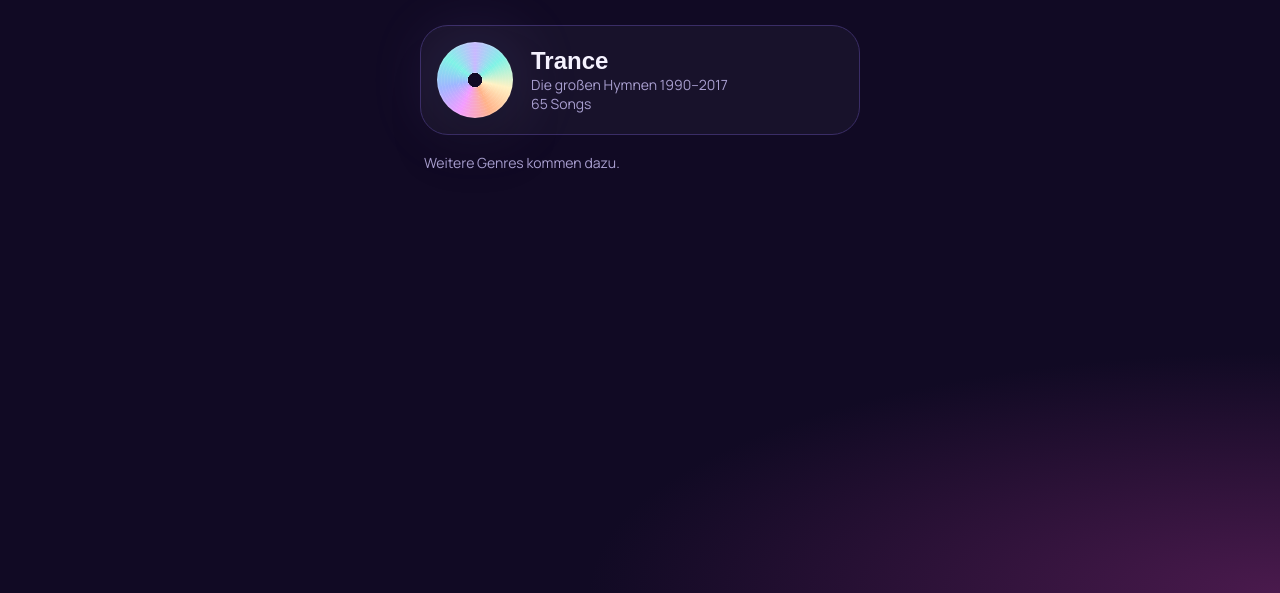
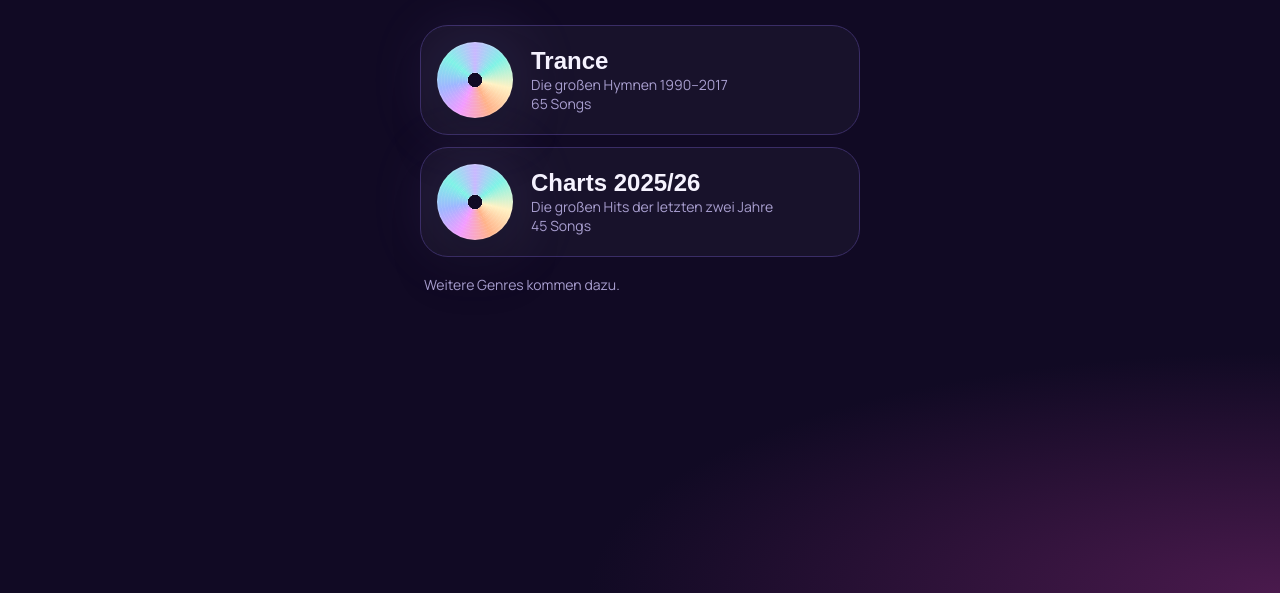
Before and after one commit to f2yts24nwd-cell/Music-quiz, a plain HTML site: page index.html in a window 1280 px wide. Shown: the part 207-800 px from the top of the page. Drawn offline with Linux system fonts and the light colour scheme; a web font is replaced by a local one.

Commit message:
Neues Genre: Charts 2025/26
Co-Authored-By: Claude Opus 5.5 <noreply@anthropic.com>
Claude-Session: https://claude.ai/code/session_014nPYBUSH7DHqbXc5cNfYLB

```diff
--- /dev/null
+++ b/genres/charts.js
@@ -0,0 +1,60 @@
+/* Charts 2025/26 – Hits aus den Offiziellen Deutschen Charts und Spotify-Jahrescharts.
+   [Interpret, Titel, [Jahr(e)]]. Mehrere Jahre = erschienen im einen, Chart-Hit im anderen Jahr, beide zählen.
+   groupBy "year": Auswahl-Chips nach Chart-Jahr (letztes Jahr in der Liste) statt nach Jahrzehnt. */
+window.GENRES = window.GENRES || [];
+GENRES.push({
+  id: "charts2526",
+  name: "Charts 2025/26",
+  tagline: "Die großen Hits der letzten zwei Jahre",
+  colors: ["#ff8fd8", "#ffd27a"],
+  groupBy: "year",
+  songs: [
+    // --- 2025 ---
+    ["Oimara","Wackelkontakt",[2024,2025]],
+    ["Zartmann","tau mich auf",[2025]],
+    ["Alex Warren","Ordinary",[2025]],
+    ["Alex Warren","Eternity",[2025]],
+    ["HUNTR/X","Golden",[2025]],
+    ["HUNTR/X","How It's Done",[2025]],
+    ["Saja Boys","Your Idol",[2025]],
+    ["Jazeek","Akon",[2025]],
+    ["Pashanim & Ceren","Shabab(e)s im VIP",[2025]],
+    ["Amo & Aymen","Love All Night",[2025]],
+    ["Reezy","Sabia que No",[2025]],
+    ["Ed Sheeran","Azizam",[2025]],
+    ["Miley Cyrus","End of the World",[2025]],
+    ["Benson Boone","Sorry I'm Here for Someone Else",[2025]],
+    ["Lola Young","Messy",[2024,2025]],
+    ["sombr","Back to Friends",[2024,2025]],
+    ["sombr","Undressed",[2025]],
+    ["Ravyn Lenae","Love Me Not",[2024,2025]],
+    ["Olivia Dean","Man I Need",[2025]],
+    ["Olivia Dean","So Easy (To Fall in Love)",[2025]],
+    ["WizTheMc","Show Me Love",[2024,2025]],
+    ["MilleniumKid & JBS","Vielleicht Vielleicht",[2025]],
+    ["Roy Bianco & Die Abbrunzati Boys","Bella Napoli",[2025]],
+    ["Hugel, Topic & Arash","I Adore You",[2024,2025]],
+    ["Tate McRae","Tit for Tat",[2025]],
+    ["Tate McRae","Just Keep Watching",[2025]],
+    ["Raye","Where Is My Husband!",[2025]],
+    ["Taylor Swift","The Fate of Ophelia",[2025]],
+    ["Taylor Swift","Opalite",[2025,2026]],
+    ["Tame Impala","Dracula",[2025,2026]],
+    ["Bad Bunny","DtMF",[2025,2026]],
+    // --- 2026 ---
+    ["Ayliva","Renn!",[2026]],
+    ["Druckluft","Karnevalsmaus",[2026]],
+    ["Lacazette & Jazeek","CDY",[2026]],
+    ["BTS","Swim",[2026]],
+    ["Helene Fischer","Heute Nacht",[2026]],
+    ["Helene Fischer","An meiner Seite",[2026]],
+    ["Taylor Swift","I Knew It, I Knew You",[2026]],
+    ["Kitschkrieg, Blumengarten & Shirin David","Gut genug",[2026]],
+    ["Shakira & Burna Boy","Dai Dai",[2026]],
+    ["Summer Cem & Billa Joe","Killy Manjaro",[2026]],
+    ["Dara","Bangaranga",[2026]],
+    ["Bebe Rexha","New Religion",[2026]],
+    ["Harry Styles","American Girls",[2026]],
+    ["David Guetta, Teddy Swims & Tones And I","Gone Gone Gone",[2026]],
+  ]
+});
--- a/index.html
+++ b/index.html
@@ -153,7 +153,7 @@ h2{font-family:Unbounded,sans-serif;font-weight:700;font-size:15px;margin:22px 0
   <button class="back" data-go="genre">‹ Genres</button>
   <h1 class="display" id="gName"></h1>
   <p class="lead" id="gTag"></p>
-  <h2>Jahrzehnte</h2>
+  <h2 id="groupLbl">Jahrzehnte</h2>
   <div class="chips" id="decades"></div>
   <h2>Songs pro Runde</h2>
   <div class="chips" id="counts">
@@ -212,6 +212,7 @@ h2{font-family:Unbounded,sans-serif;font-weight:700;font-size:15px;margin:22px 0
 
 <!-- Genres: für ein neues Genre eine Datei in genres/ anlegen und hier einbinden -->
 <script src="genres/trance.js"></script>
+<script src="genres/charts.js"></script>
 <script>
 const $=s=>document.querySelector(s);
 const SECTIONS=["genre","setup","game","end"];
@@ -442,18 +443,20 @@ function chipGroup(id,multi){
 }
 chipGroup("#decades",true);chipGroup("#counts",false);chipGroup("#lengths",false);
 
+const groupOf=s=>G&&G.groupBy==="year"?s[2][s[2].length-1]:Math.floor(s[2][0]/10)*10;
 function pickGenre(g){
   G=g;
   $("#gName").textContent=g.name;$("#gTag").textContent=g.tagline;
-  const decs=[...new Set(g.songs.map(s=>Math.floor(s[2][0]/10)*10))].sort();
-  $("#decades").innerHTML=decs.map(d=>`<button class="chip on" data-v="${d}">${d<2000?String(d).slice(2):d}er</button>`).join("");
+  const groups=[...new Set(g.songs.map(groupOf))].sort();
+  $("#groupLbl").textContent=g.groupBy==="year"?"Jahre":"Jahrzehnte";
+  $("#decades").innerHTML=groups.map(d=>`<button class="chip on" data-v="${d}">${g.groupBy==="year"?d:(d<2000?String(d).slice(2):d)+"er"}</button>`).join("");
   $("#go").disabled=false;
   show("setup");
 }
 function startGame(){
   const decs=[...document.querySelectorAll("#decades .on")].map(b=>+b.dataset.v);
   const n=+$("#counts .on").dataset.v;listenSec=+$("#lengths .on").dataset.v;
-  pool=shuffle(G.songs.filter(s=>decs.includes(Math.floor(s[2][0]/10)*10)));
+  pool=shuffle(G.songs.filter(s=>decs.includes(groupOf(s))));
   round=pool.splice(0,Math.min(n,pool.length)).map(s=>({song:s}));
   idx=0;score=0;streak=0;results=[];
   show("game");loadSong();
```
